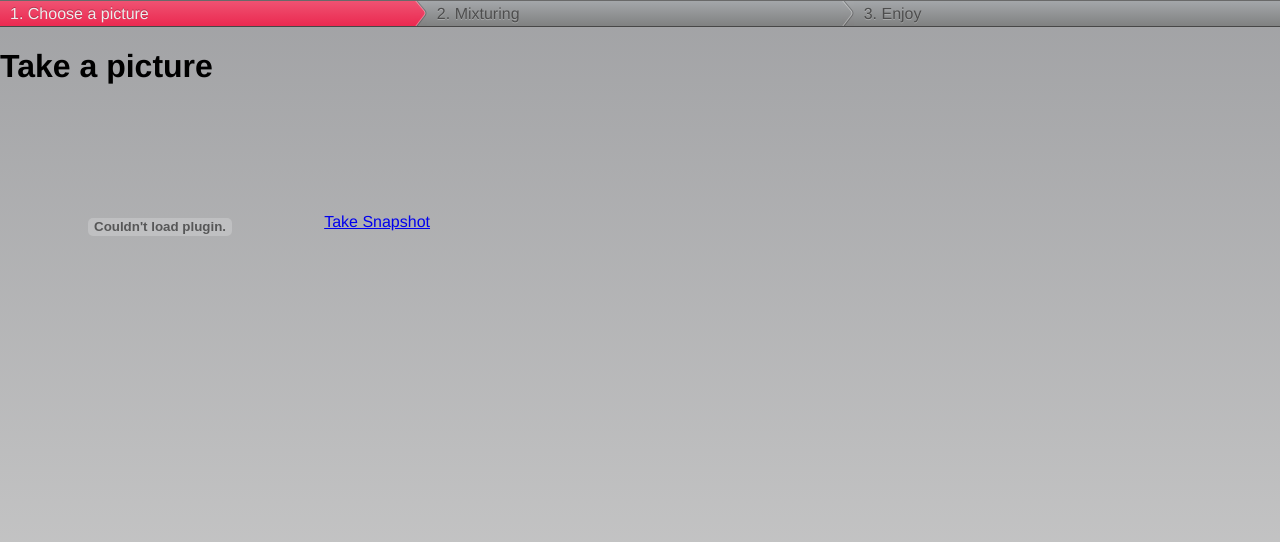
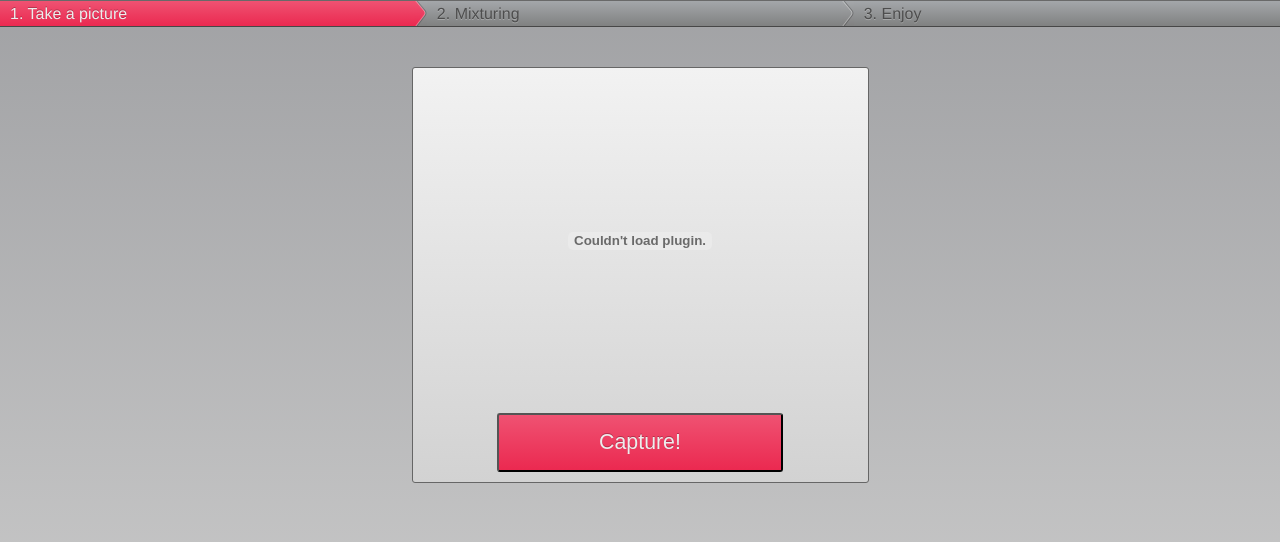
Before and after one commit to apassant/plstkbtl, a Django app: page / in a window 1280 px wide. Shown: the part 100-642 px from the top of the page. Run offline with Django 3.2, Linux system fonts and the light colour scheme; parts of the project's set-up code (start-up, migrations or seed data) failed here and were passed over; some libraries are stand-ins or nearby versions.

Commit message:
better styling

```diff
--- a/mixture/static/mixture.css
+++ b/mixture/static/mixture.css
@@ -85,3 +85,34 @@ body {
 body.two {
   background: #cccccc;
 }
+
+#camholder {
+  margin-top: 40px;
+  background-color: #eee;
+  margin-left: auto;
+  margin-right: auto;
+  width: 435px;
+  padding: 10px;
+  border: 1px solid #666666;
+  border-radius: 3px;
+  text-align: center;
+
+  background-color: #d2d2d2;
+  background: -moz-linear-gradient(top, #f2f2f2,  #d2d2d2);
+  background: -webkit-gradient(linear, left top, left bottom, from(#f2f2f2), to(#d2d2d2));
+}
+
+#capture {
+  margin-top: 10px;
+  padding: 15px 100px;
+  background-color: #eb2950;
+  background: -moz-linear-gradient(top, #ef5272,  #eb2950);
+  background: -webkit-gradient(linear, left top, left bottom, from(#ef5272), to(#eb2950));
+  color: #EDEDED;
+  text-shadow: 0 -0.35mm rgba(0,0,0,0.25);
+  border-radius: 3px;
+  outline: none;
+  -webkit-appearance: none;
+  font-size: 16pt;
+
+}
--- a/mixture/templates/base.html
+++ b/mixture/templates/base.html
@@ -11,7 +11,7 @@
   <div id="header"><img src="/static/mixture_logo.png"></div>
   <div id="nav" class="{{ nav }}">
     <div class="segment" id="nav-one">
-      <span>1. Choose a picture</span>
+      <span>1. Take a picture</span>
       <div class="edge" id="edge-left"></div>
     </div>
     <div class="segment" id="nav-two">
--- a/mixture/templates/upload.html
+++ b/mixture/templates/upload.html
@@ -5,17 +5,21 @@
 {% endblock %}
 
 {% block body %}
-<h1>Take a picture</h1>
 
 <script language="JavaScript">
   webcam.set_swf_url('/static/webcam.swf');
   webcam.set_shutter_sound(true, '/static/shutter.mp3');
-  document.write(webcam.get_html(320, 240));
+
   webcam.set_api_url('/upload/');
   webcam.set_hook('onComplete', 'my_callback_function');
   function my_callback_function(response) {
     window.location.href=response;
   }
 </script>
-<a href="javascript:void(webcam.snap())">Take Snapshot</a>
+  <div id="camholder">
+    <div id="camera"><script>document.write(webcam.get_html(435, 325));</script></div>
+    <button onclick="webcam.snap()" id="capture">Capture!</button>
+  </div>
+
+  </div>
 {% endblock %}
```
